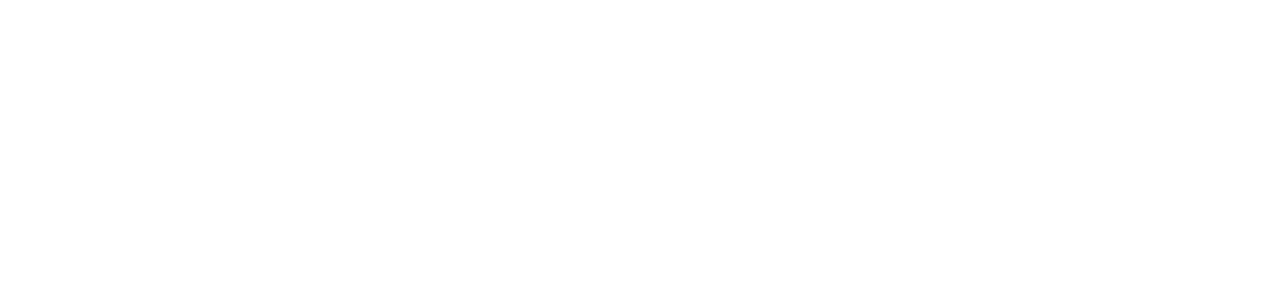
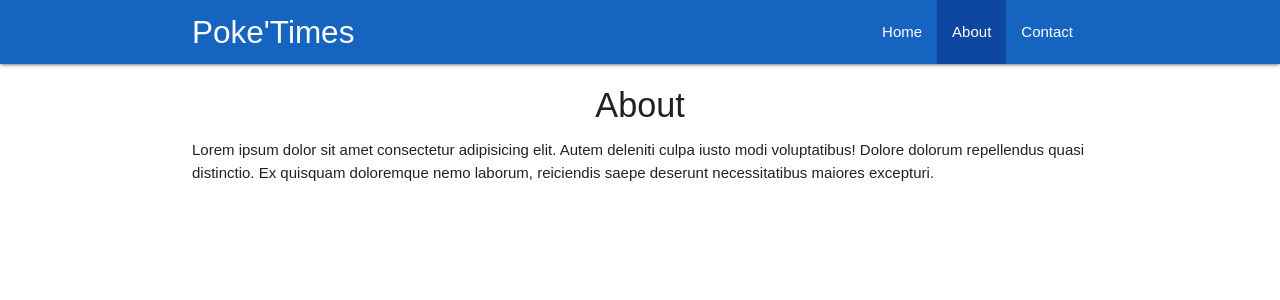
Before and after one commit to danidz96/poketimes, a React (Create React App) app: page /about in a window 1280 px wide. Shown: the top 300 px of the page. Built offline with nearby package versions, Linux system fonts and the light colour scheme.

Commit message:
add dummy components and navbar with react-router

```diff
--- a/package.json
+++ b/package.json
@@ -5,6 +5,7 @@
   "dependencies": {
     "react": "^16.4.2",
     "react-dom": "^16.4.2",
+    "react-router-dom": "^4.3.1",
     "react-scripts": "1.1.5"
   },
   "scripts": {
--- a/src/App.js
+++ b/src/App.js
@@ -1,11 +1,22 @@
 import React, { Component } from 'react';
+import Navbar from './components/Navbar';
+import { BrowserRouter, Route } from 'react-router-dom';
+import Home from './components/Home';
+import About from './components/About';
+import Contact from './components/Contact';
+
 
 class App extends Component {
   render() {
     return (
-      <div className="App">
-
-      </div>
+      <BrowserRouter>
+        <div className="App">
+          <Navbar />
+          <Route path='/' component={Home} exact={true} />
+          <Route path='/about' component={About} />
+          <Route path='/contact' component={Contact} />
+        </div>
+      </BrowserRouter>
     );
   }
 }
--- /dev/null
+++ b/src/components/About.js
@@ -0,0 +1,12 @@
+import React from 'react'
+
+const About = () => {
+    return (
+        <div className="container">
+            <h4 className="center">About</h4>
+            <p>Lorem ipsum dolor sit amet consectetur adipisicing elit. Autem deleniti culpa iusto modi voluptatibus! Dolore dolorum repellendus quasi distinctio. Ex quisquam doloremque nemo laborum, reiciendis saepe deserunt necessitatibus maiores excepturi.</p>
+        </div>
+    )
+}
+
+export default About;
--- /dev/null
+++ b/src/components/Contact.js
@@ -0,0 +1,12 @@
+import React from 'react'
+
+const Contact = () => {
+    return (
+        <div className="container">
+            <h4 className="center">Contact</h4>
+            <p>Lorem ipsum dolor sit amet consectetur adipisicing elit. Autem deleniti culpa iusto modi voluptatibus! Dolore dolorum repellendus quasi distinctio. Ex quisquam doloremque nemo laborum, reiciendis saepe deserunt necessitatibus maiores excepturi.</p>
+        </div>
+    )
+}
+
+export default Contact;
--- /dev/null
+++ b/src/components/Home.js
@@ -0,0 +1,12 @@
+import React from 'react'
+
+const Home = () => {
+    return (
+        <div className="container">
+            <h4 className="center">Home</h4>
+            <p>Lorem ipsum dolor sit amet consectetur adipisicing elit. Autem deleniti culpa iusto modi voluptatibus! Dolore dolorum repellendus quasi distinctio. Ex quisquam doloremque nemo laborum, reiciendis saepe deserunt necessitatibus maiores excepturi.</p>
+        </div>
+    )
+}
+
+export default Home;
--- /dev/null
+++ b/src/components/Navbar.js
@@ -0,0 +1,19 @@
+import React from 'react';
+import { NavLink } from 'react-router-dom';
+
+const Navbar = () => {
+    return (
+        <nav className="nav-wrapper blue darken-3">
+            <div className="container">
+                <a className="brand-logo">Poke'Times</a>
+                <ul className="right">
+                    <li><NavLink  to="/" activeClassName="blue darken-4" exact={true}>Home</NavLink></li>
+                    <li><NavLink to="/about" activeClassName="blue darken-4">About</NavLink></li>
+                    <li><NavLink to="/contact" activeClassName="blue darken-4">Contact</NavLink></li>
+                </ul>
+            </div>
+        </nav>
+    )
+}
+
+export default Navbar;
```
Also changed, not shown: 1 other file (tests, documents, lock files or other folders).
